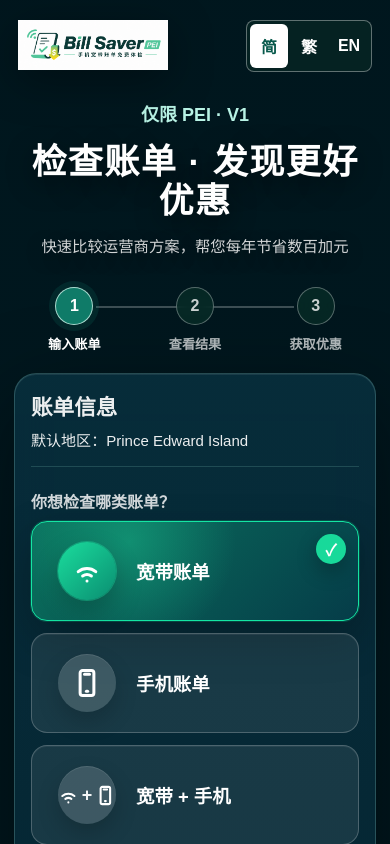
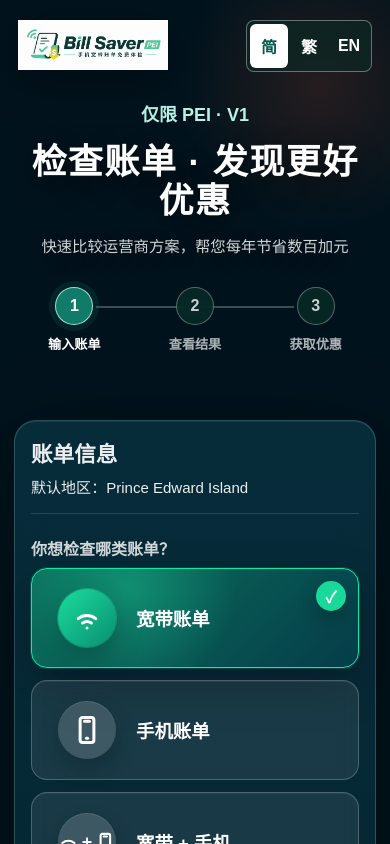
Before and after one commit to csbcd123/bill-saver-pei, a Next.js app: page / in a window 390 px wide. Shown: the top 844 px of the page. Built offline with nearby package versions, Linux system fonts and the light colour scheme.

Commit message:
Fix homepage hero background display

```diff
--- a/app/globals.css
+++ b/app/globals.css
@@ -60,13 +60,7 @@ textarea {
 .billSaverPage {
   min-height: 100vh;
   color: #fff;
-  background-image:
-    linear-gradient(rgba(0, 24, 32, 0.68), rgba(0, 24, 32, 0.84)),
-    url("/pei-lighthouse-hero.png");
-  background-attachment: fixed;
-  background-position: center top;
-  background-repeat: no-repeat;
-  background-size: cover;
+  background: #00141c;
 }
 
 .language-switcher {
@@ -104,7 +98,7 @@ textarea {
 
 .heroSection {
   position: relative;
-  background: transparent;
+  overflow: hidden;
 }
 
 .heroInner {
@@ -1914,19 +1908,43 @@ textarea:focus {
 
 /* Homepage glass UI */
 .billSaverPage {
+  min-height: 100vh;
+  background: #00141c;
+}
+
+.heroSection {
+  position: relative;
+  min-height: 560px;
+  padding: 28px 48px 120px;
+  color: #fff;
+  overflow: hidden;
   background-image:
-    linear-gradient(rgba(0, 18, 28, 0.42), rgba(0, 22, 30, 0.7)),
+    linear-gradient(
+      180deg,
+      rgba(0, 18, 28, 0.3) 0%,
+      rgba(0, 18, 28, 0.42) 45%,
+      rgba(0, 18, 28, 0.78) 100%
+    ),
     url("/pei-lighthouse-hero.png");
-  background-position: center top;
+  background-position: 65% top;
   background-size: cover;
   background-repeat: no-repeat;
-  background-attachment: fixed;
-}
-
-.heroSection {
-  min-height: 420px;
-  padding: 28px 48px 82px;
-  background: transparent;
+}
+
+.heroSection::before {
+  content: "";
+  position: absolute;
+  inset: 0;
+  z-index: 0;
+  pointer-events: none;
+  background:
+    radial-gradient(circle at 82% 18%, rgba(255, 90, 40, 0.14), transparent 28%),
+    linear-gradient(90deg, rgba(0, 18, 28, 0.34), rgba(0, 18, 28, 0.12), rgba(0, 18, 28, 0.28));
+}
+
+.heroSection > * {
+  position: relative;
+  z-index: 1;
 }
 
 .heroInner {
@@ -1949,7 +1967,9 @@ textarea:focus {
 
 .workspace.single-column {
   grid-template-columns: minmax(0, 1280px);
-  margin-top: -46px;
+  position: relative;
+  z-index: 2;
+  margin-top: -90px;
   padding-top: 0;
 }
 
@@ -2282,8 +2302,9 @@ textarea:focus {
 
 @media (max-width: 900px) {
   .heroSection {
-    min-height: 390px;
-    padding: 20px 18px 58px;
+    min-height: 480px;
+    padding: 20px 18px 96px;
+    background-position: 68% top;
   }
 
   .heroBrandLogo {
@@ -2292,7 +2313,7 @@ textarea:focus {
   }
 
   .workspace.single-column {
-    margin-top: -28px;
+    margin-top: -60px;
     padding-left: 14px;
     padding-right: 14px;
   }
@@ -2362,8 +2383,9 @@ textarea:focus {
 
 @media (max-width: 600px) {
   .heroSection {
-    min-height: 360px;
-    padding-bottom: 48px;
+    min-height: 480px;
+    padding: 20px 18px 96px;
+    background-position: 68% top;
   }
 
   .heroTopBar {
```
